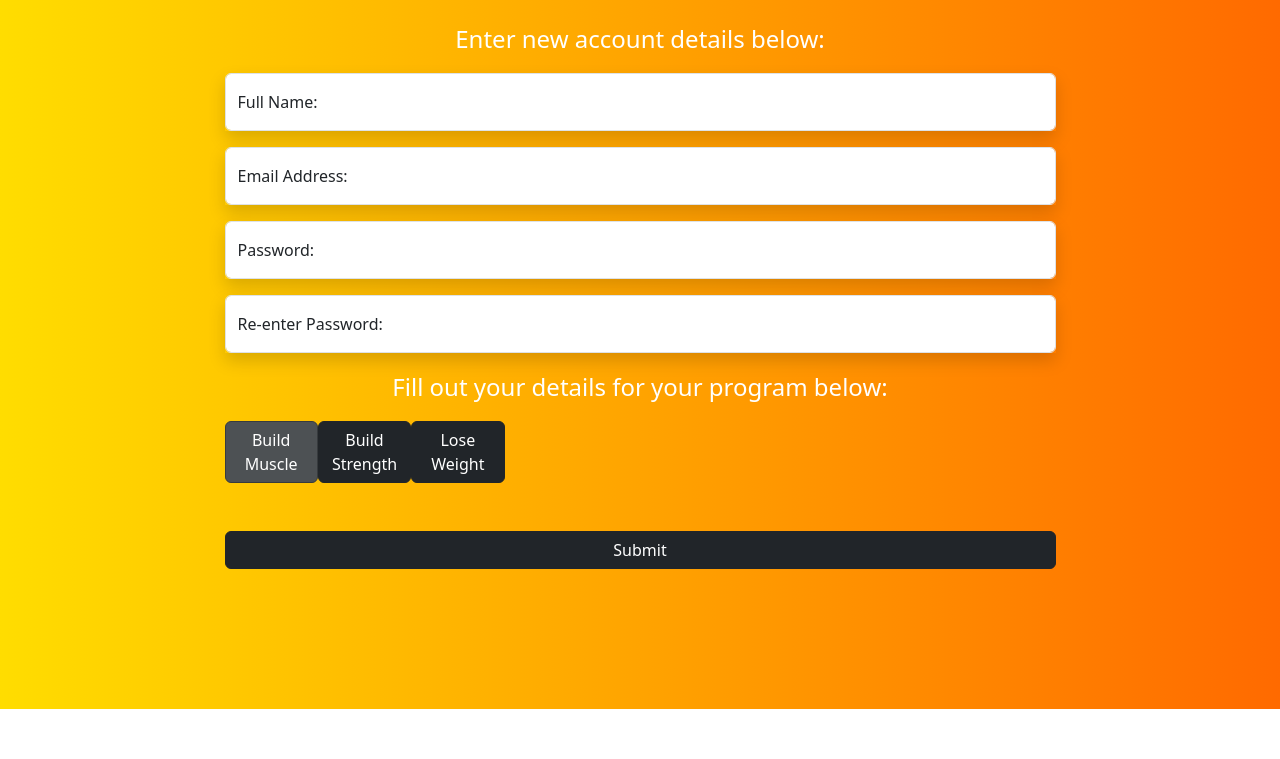
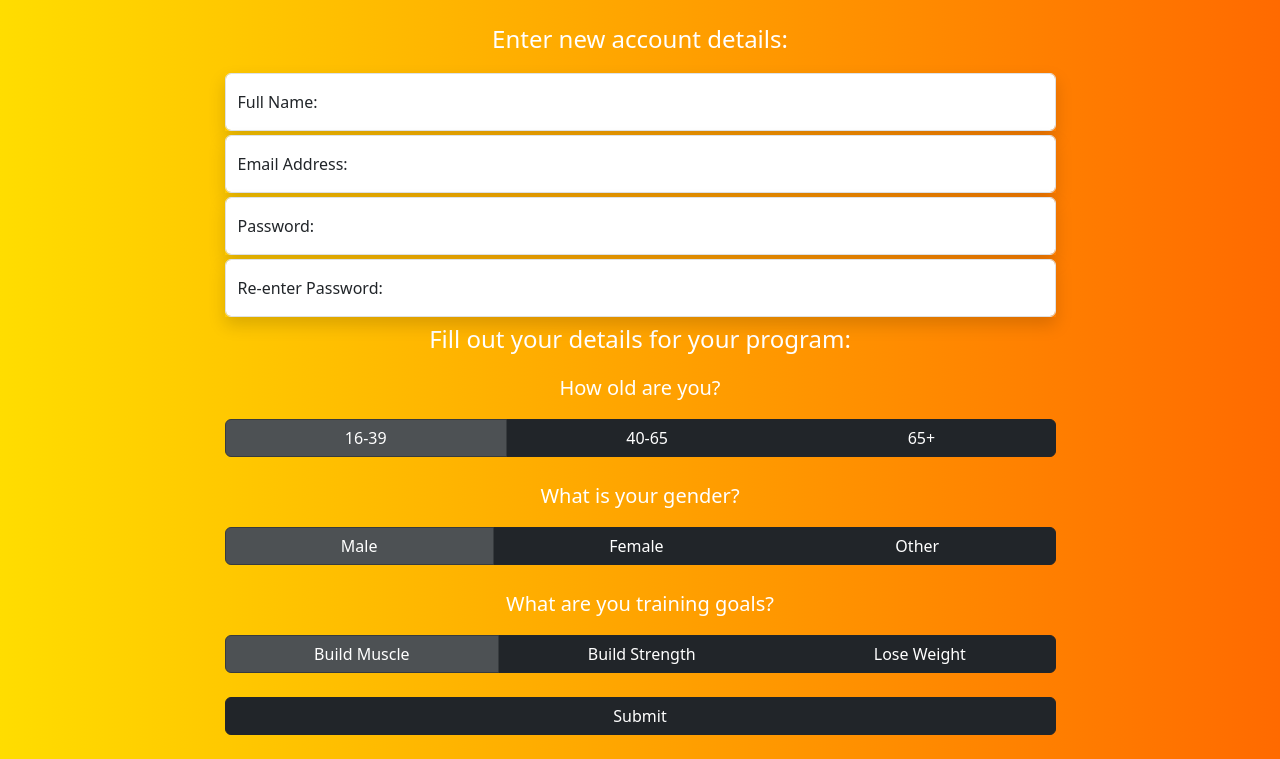
Before and after one commit to cjvrd/GymBuddy, a website: page public/signup.html in a window 1280 px wide. Shown: the part 91-850 px from the top of the page. Before the commit the page ends 800 px from the top, so only its background shows below. Drawn offline with nearby package versions, Linux system fonts and the light colour scheme.

Commit message:
finished login and sign up forms styling, redirects are working for each button too
changed log in function in last commit, tested and working this commit

```diff
--- a/public/js/scripts.js
+++ b/public/js/scripts.js
@@ -17,7 +17,8 @@ async function signupUser(user) {
         const result = await response.json();
 
         if (result.statusCode === 201) {
-            alert('User post successful'); //once user post succesful, need to be redirected to login page
+            console.log('User post successful'); //once user post succesful, need to be redirected to login page
+            window.location.href = '/details.html';
         } else {
             // alert('Signup failed. ' + (result.message || ''));
             M.toast({ html: 'Signup failed. ' + (result.message || '') });
--- a/public/signup.html
+++ b/public/signup.html
@@ -19,68 +19,104 @@
         </div>
     </div>
 
+    <!-- sign up form -->
     <div class="container">
         <form id="signupForm">
             <div class="row justify-content-center" id="signUp">
-                <div class="col-9">
-                    <p class="text-white text-center fs-4">Enter new account details below:</p>
+                <div class="col-sm-9">
+                    <!-- account details -->
+                    <p class="text-white text-center fs-4">Enter new account details:</p>
 
-                    <div class="form-floating shadow mb-3">
+                    <div class="form-floating shadow mb-1">
                         <input type="text" class="form-control" id="name" name="name" placeholder="firstname">
                         <label for="name">Full Name:</label>
                     </div>
 
-                    <div class="form-floating shadow mb-3">
+                    <div class="form-floating shadow mb-1">
                         <input type="email" class="form-control" id="email" name="email" placeholder="email@email.com">
                         <label for="email">Email Address:</label>
                     </div>
 
-                    <div class="form-floating shadow mb-3">
+                    <div class="form-floating shadow mb-1">
                         <input type="password" class="form-control" id="password" name="password"
                             placeholder="password">
                         <label for="password">Password:</label>
                     </div>
 
-                    <div class="form-floating shadow mb-3">
+                    <div class="form-floating shadow mb-1">
                         <input type="password" class="form-control" id="confirmpassword" name="confirmPassword"
                             placeholder="password">
                         <label for="confirmPassword">Re-enter Password:</label>
                     </div>
 
-                    <p class="text-white text-center fs-4">Fill out your details for your program below:</p>
+                    <!-- user details for program -->
+                    <p class="text-white text-center fs-4">Fill out your details for your program:</p>
 
-                    <div class="btn-group" id="details">
-                        <div class="col-3">
-                            <input type="radio" class="btn-check" name="options" id="buildMuscle" value="buildMuscle"
-                                checked>
-                            <label class="btn btn-dark" for="buildMuscle">Build Muscle</label>
+                    <div class="wrapper text-center d-grid" id="age">
+                        <p class="text-white fs-5"> How old are you? </p>
+
+                        <div class="btn-group">
+                            <input type="radio" class="btn-check" name="age" id="young" value="young" checked>
+                            <label class="btn btn-dark" for="young">16-39</label>
+
+                            <input type="radio" class="btn-check" name="age" id="middle" value="middle">
+                            <label class="btn btn-dark" for="middle">40-65</label>
+
+                            <input type="radio" class="btn-check" name="age" id="old" value="old">
+                            <label class="btn btn-dark" for="old">65+</label>
                         </div>
 
-                        <div class="col-3">
-                            <input type="radio" class="btn-check" name="options" id="buildStrength"
-                                value="buildStrength">
-                            <label class="btn btn-dark" for="buildStrength">Build Strength</label>
-                        </div>
+                    </div>
 
-                        <div class="col-3">
-                            <input type="radio" class="btn-check" name="options" id="loseWeight" value="loseWeight">
-                            <label class="btn btn-dark" for="loseWeight">Lose Weight</label>
+                    <br>
+
+                    <div class="wrapper text-center d-grid" id="gender">
+                        <p class="text-white fs-5"> What is your gender?</p>
+
+                        <div class="btn-group">
+                            <input type="radio" class="btn-check" name="gender" id="male" value="male" checked>
+                            <label class="btn btn-dark" for="male">Male</label>
+
+                            <input type="radio" class="btn-check" name="gender" id="female" value="female">
+                            <label class="btn btn-dark" for="female">Female</label>
+
+                            <input type="radio" class="btn-check" name="gender" id="other" value="other">
+                            <label class="btn btn-dark" for="other">Other</label>
                         </div>
                     </div>
 
                     <br>
+
+                    <div class="wrapper text-center d-grid" id="goal">
+
+                        <p class="text-white fs-5"> What are you training goals?</p>
+
+                        <div class="btn-group">
+                            <input type="radio" class="btn-check" name="goal" id="buildMuscle" value="buildMuscle"
+                                checked>
+                            <label class="btn btn-dark" for="buildMuscle">Build Muscle</label>
+
+                            <input type="radio" class="btn-check" name="goal" id="buildStrength" value="buildStrength">
+                            <label class="btn btn-dark" for="buildStrength">Build Strength</label>
+
+                            <input type="radio" class="btn-check" name="goal" id="loseWeight" value="loseWeight">
+                            <label class="btn btn-dark" for="loseWeight">Lose Weight</label>
+                        </div>
+
+                    </div>
+
                     <br>
-                    <br>
-
+                    <!-- submit button -->
                     <div class="d-grid">
                         <button type="submit" class="btn btn-dark">Submit</button>
                     </div>
+
+                    <br>
+
                 </div>
             </div>
         </form>
     </div>
-
-
 
     <script src="https://code.jquery.com/jquery-3.6.0.min.js"
         integrity="sha256-/xUj+3OJU5yExlq6GSYGSHk7tPXikynS7ogEvDej/m4=" crossorigin="anonymous"></script>
```
Also changed, not shown: public/details.html (+1 -5 lines), public/index.html (+2 -2 lines).
